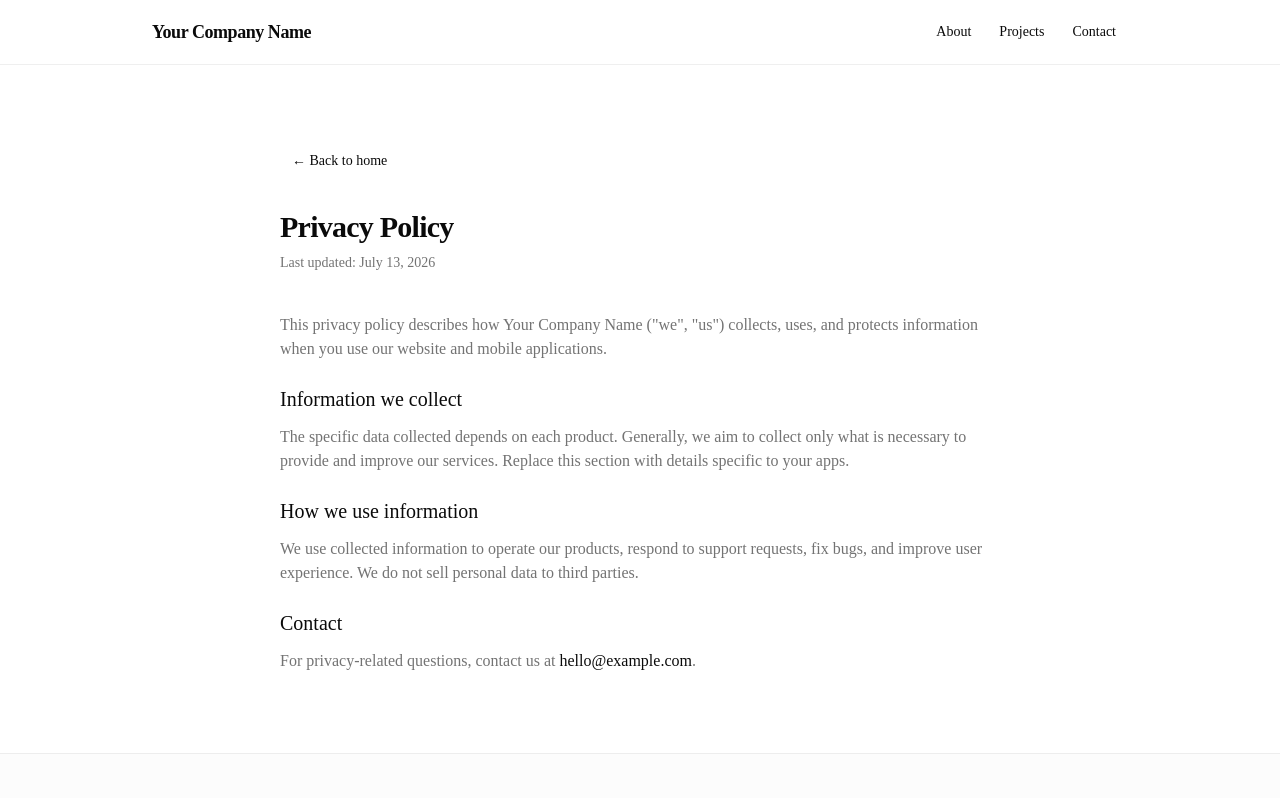
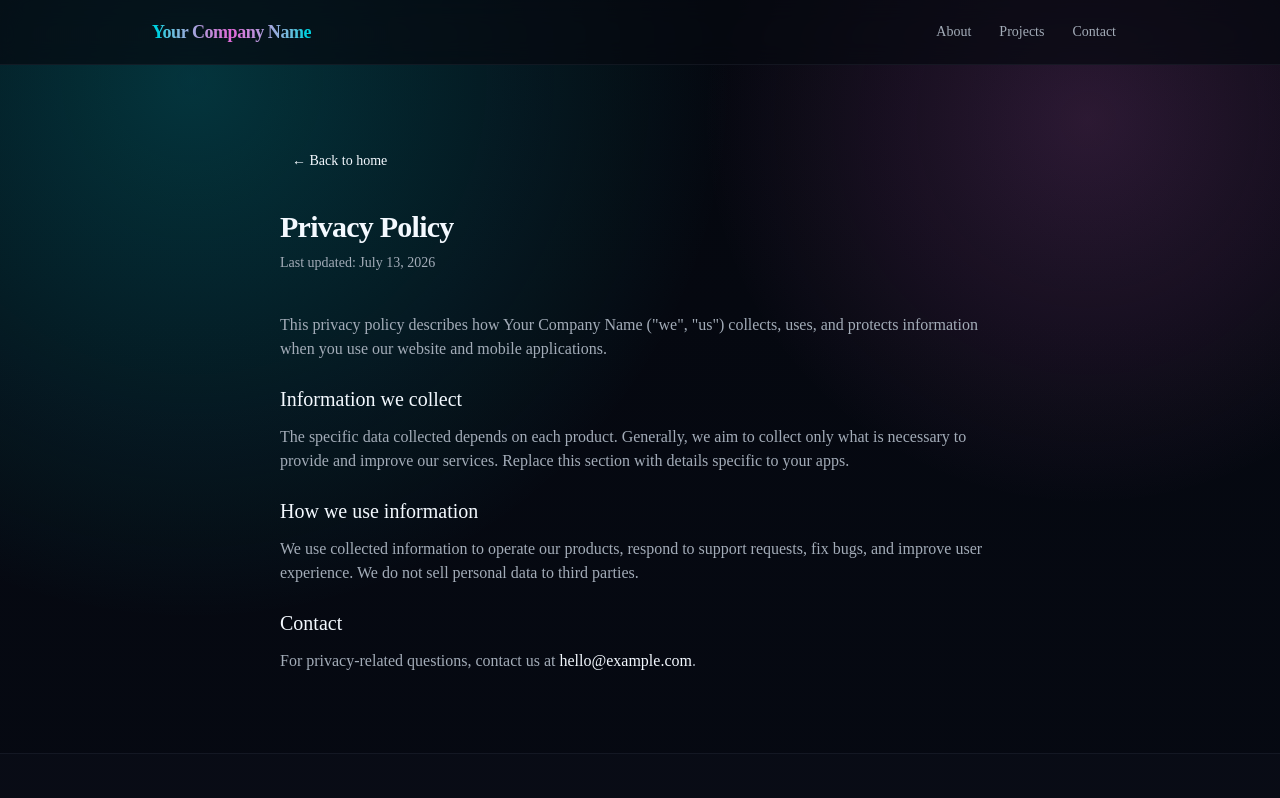
Before and after one commit to PatrykIwasieczko/company-website, a Next.js app: page /privacy in a window 1280 px wide. Shown: the top 798 px of the page. Built offline with nearby package versions, Linux system fonts and the light colour scheme.

Commit message:
feat: update styling, color theme

```diff
--- a/src/app/globals.css
+++ b/src/app/globals.css
@@ -49,72 +49,74 @@
 }
 
 :root {
-  --background: oklch(1 0 0);
-  --foreground: oklch(0.145 0 0);
-  --card: oklch(1 0 0);
-  --card-foreground: oklch(0.145 0 0);
-  --popover: oklch(1 0 0);
-  --popover-foreground: oklch(0.145 0 0);
-  --primary: oklch(0.205 0 0);
-  --primary-foreground: oklch(0.985 0 0);
-  --secondary: oklch(0.97 0 0);
-  --secondary-foreground: oklch(0.205 0 0);
-  --muted: oklch(0.97 0 0);
-  --muted-foreground: oklch(0.556 0 0);
-  --accent: oklch(0.97 0 0);
-  --accent-foreground: oklch(0.205 0 0);
-  --destructive: oklch(0.577 0.245 27.325);
-  --border: oklch(0.922 0 0);
-  --input: oklch(0.922 0 0);
-  --ring: oklch(0.708 0 0);
-  --chart-1: oklch(0.87 0 0);
-  --chart-2: oklch(0.556 0 0);
-  --chart-3: oklch(0.439 0 0);
-  --chart-4: oklch(0.371 0 0);
-  --chart-5: oklch(0.269 0 0);
+  /* Default theme: subtle cyberpunk (dark, readable, neon accents). */
+  --background: oklch(0.14 0.02 265);
+  --foreground: oklch(0.98 0.01 255);
+  --card: oklch(0.17 0.02 265);
+  --card-foreground: oklch(0.98 0.01 255);
+  --popover: oklch(0.17 0.02 265);
+  --popover-foreground: oklch(0.98 0.01 255);
+  --primary: oklch(0.78 0.16 200);
+  --primary-foreground: oklch(0.15 0.02 265);
+  --secondary: oklch(0.22 0.03 265);
+  --secondary-foreground: oklch(0.98 0.01 255);
+  --muted: oklch(0.2 0.02 265);
+  --muted-foreground: oklch(0.74 0.02 255);
+  --accent: oklch(0.7 0.2 330);
+  --accent-foreground: oklch(0.15 0.02 265);
+  --destructive: oklch(0.68 0.2 25);
+  --border: oklch(0.32 0.03 265 / 55%);
+  --input: oklch(0.32 0.03 265 / 60%);
+  --ring: oklch(0.78 0.16 200 / 70%);
+  --chart-1: oklch(0.78 0.16 200);
+  --chart-2: oklch(0.7 0.2 330);
+  --chart-3: oklch(0.72 0.16 145);
+  --chart-4: oklch(0.7 0.12 35);
+  --chart-5: oklch(0.78 0.1 265);
   --radius: 0.625rem;
-  --sidebar: oklch(0.985 0 0);
-  --sidebar-foreground: oklch(0.145 0 0);
-  --sidebar-primary: oklch(0.205 0 0);
-  --sidebar-primary-foreground: oklch(0.985 0 0);
-  --sidebar-accent: oklch(0.97 0 0);
-  --sidebar-accent-foreground: oklch(0.205 0 0);
-  --sidebar-border: oklch(0.922 0 0);
-  --sidebar-ring: oklch(0.708 0 0);
+  --sidebar: oklch(0.17 0.02 265);
+  --sidebar-foreground: oklch(0.98 0.01 255);
+  --sidebar-primary: oklch(0.78 0.16 200);
+  --sidebar-primary-foreground: oklch(0.15 0.02 265);
+  --sidebar-accent: oklch(0.22 0.03 265);
+  --sidebar-accent-foreground: oklch(0.98 0.01 255);
+  --sidebar-border: oklch(0.32 0.03 265 / 55%);
+  --sidebar-ring: oklch(0.78 0.16 200 / 70%);
 }
 
 .dark {
-  --background: oklch(0.145 0 0);
-  --foreground: oklch(0.985 0 0);
-  --card: oklch(0.205 0 0);
-  --card-foreground: oklch(0.985 0 0);
-  --popover: oklch(0.205 0 0);
-  --popover-foreground: oklch(0.985 0 0);
-  --primary: oklch(0.922 0 0);
-  --primary-foreground: oklch(0.205 0 0);
-  --secondary: oklch(0.269 0 0);
-  --secondary-foreground: oklch(0.985 0 0);
-  --muted: oklch(0.269 0 0);
-  --muted-foreground: oklch(0.708 0 0);
-  --accent: oklch(0.269 0 0);
-  --accent-foreground: oklch(0.985 0 0);
-  --destructive: oklch(0.704 0.191 22.216);
-  --border: oklch(1 0 0 / 10%);
-  --input: oklch(1 0 0 / 15%);
-  --ring: oklch(0.556 0 0);
-  --chart-1: oklch(0.87 0 0);
-  --chart-2: oklch(0.556 0 0);
-  --chart-3: oklch(0.439 0 0);
-  --chart-4: oklch(0.371 0 0);
-  --chart-5: oklch(0.269 0 0);
-  --sidebar: oklch(0.205 0 0);
-  --sidebar-foreground: oklch(0.985 0 0);
-  --sidebar-primary: oklch(0.488 0.243 264.376);
-  --sidebar-primary-foreground: oklch(0.985 0 0);
-  --sidebar-accent: oklch(0.269 0 0);
-  --sidebar-accent-foreground: oklch(0.985 0 0);
-  --sidebar-border: oklch(1 0 0 / 10%);
-  --sidebar-ring: oklch(0.556 0 0);
+  /* Same palette as :root (dark-first). */
+  --background: oklch(0.14 0.02 265);
+  --foreground: oklch(0.98 0.01 255);
+  --card: oklch(0.17 0.02 265);
+  --card-foreground: oklch(0.98 0.01 255);
+  --popover: oklch(0.17 0.02 265);
+  --popover-foreground: oklch(0.98 0.01 255);
+  --primary: oklch(0.78 0.16 200);
+  --primary-foreground: oklch(0.15 0.02 265);
+  --secondary: oklch(0.22 0.03 265);
+  --secondary-foreground: oklch(0.98 0.01 255);
+  --muted: oklch(0.2 0.02 265);
+  --muted-foreground: oklch(0.74 0.02 255);
+  --accent: oklch(0.7 0.2 330);
+  --accent-foreground: oklch(0.15 0.02 265);
+  --destructive: oklch(0.68 0.2 25);
+  --border: oklch(0.32 0.03 265 / 55%);
+  --input: oklch(0.32 0.03 265 / 60%);
+  --ring: oklch(0.78 0.16 200 / 70%);
+  --chart-1: oklch(0.78 0.16 200);
+  --chart-2: oklch(0.7 0.2 330);
+  --chart-3: oklch(0.72 0.16 145);
+  --chart-4: oklch(0.7 0.12 35);
+  --chart-5: oklch(0.78 0.1 265);
+  --sidebar: oklch(0.17 0.02 265);
+  --sidebar-foreground: oklch(0.98 0.01 255);
+  --sidebar-primary: oklch(0.78 0.16 200);
+  --sidebar-primary-foreground: oklch(0.15 0.02 265);
+  --sidebar-accent: oklch(0.22 0.03 265);
+  --sidebar-accent-foreground: oklch(0.98 0.01 255);
+  --sidebar-border: oklch(0.32 0.03 265 / 55%);
+  --sidebar-ring: oklch(0.78 0.16 200 / 70%);
 }
 
 @layer base {
@@ -123,8 +125,17 @@
   }
   body {
     @apply bg-background text-foreground;
+    background-image:
+      radial-gradient(900px circle at 15% 10%, color-mix(in oklch, var(--primary) 22%, transparent) 0%, transparent 60%),
+      radial-gradient(700px circle at 85% 15%, color-mix(in oklch, var(--accent) 18%, transparent) 0%, transparent 55%),
+      linear-gradient(to bottom, color-mix(in oklch, var(--background) 92%, black) 0%, var(--background) 70%);
+    background-attachment: fixed;
   }
   html {
     @apply font-sans;
   }
 }
+
+::selection {
+  background: color-mix(in oklch, var(--primary) 35%, transparent);
+}
--- a/src/app/layout.tsx
+++ b/src/app/layout.tsx
@@ -40,7 +40,7 @@ export default function RootLayout({
   return (
     <html
       lang="en"
-      className={`${geistSans.variable} ${geistMono.variable} h-full antialiased`}
+      className={`${geistSans.variable} ${geistMono.variable} dark h-full antialiased`}
     >
       <body className="flex min-h-full flex-col">
         <Header />
--- a/src/components/layout/header.tsx
+++ b/src/components/layout/header.tsx
@@ -8,13 +8,15 @@ export function Header() {
   const { company, navigation } = siteContent;
 
   return (
-    <header className="sticky top-0 z-50 border-b border-border/60 bg-background/80 backdrop-blur-md">
+    <header className="sticky top-0 z-50 border-b border-border/60 bg-background/70 backdrop-blur-md">
       <div className="mx-auto flex h-16 max-w-5xl items-center justify-between px-6">
         <Link
           href="/"
-          className="text-lg font-semibold tracking-tight transition-opacity hover:opacity-80"
+          className="text-lg font-semibold tracking-tight transition-opacity hover:opacity-90"
         >
-          {company.name}
+          <span className="bg-gradient-to-r from-primary via-accent to-primary bg-clip-text text-transparent">
+            {company.name}
+          </span>
         </Link>
 
         <nav className="hidden items-center gap-1 sm:flex">
@@ -22,7 +24,10 @@ export function Header() {
             <a
               key={item.href}
               href={item.href}
-              className={cn(buttonVariants({ variant: "ghost", size: "sm" }))}
+              className={cn(
+                buttonVariants({ variant: "ghost", size: "sm" }),
+                "text-muted-foreground hover:text-foreground"
+              )}
             >
               {item.label}
             </a>
--- a/src/components/projects/project-card.tsx
+++ b/src/components/projects/project-card.tsx
@@ -29,8 +29,8 @@ const statusVariants: Record<
 export function ProjectCard({ project }: { project: Project }) {
   return (
     <Link href={`/projects/${project.slug}`} className="group block h-full">
-      <Card className="h-full overflow-hidden transition-shadow hover:shadow-md">
-        <div className="relative aspect-[16/9] overflow-hidden bg-muted">
+      <Card className="h-full overflow-hidden border-border/60 bg-card/70 transition-[transform,box-shadow,border-color] hover:-translate-y-0.5 hover:border-primary/40 hover:shadow-[0_0_0_1px_color-mix(in_oklch,var(--primary),transparent_70%),0_18px_60px_-22px_color-mix(in_oklch,var(--primary),transparent_70%)]">
+        <div className="relative aspect-[16/9] overflow-hidden bg-muted/30">
           <Image
             src={project.image}
             alt={project.imageAlt}
@@ -38,6 +38,7 @@ export function ProjectCard({ project }: { project: Project }) {
             className="object-cover transition-transform duration-300 group-hover:scale-[1.02]"
             sizes="(max-width: 640px) 100vw, 50vw"
           />
+          <div className="pointer-events-none absolute inset-0 bg-gradient-to-t from-background/55 via-transparent to-transparent opacity-90" />
         </div>
 
         <CardHeader>
--- a/src/components/sections/hero.tsx
+++ b/src/components/sections/hero.tsx
@@ -6,13 +6,13 @@ export function Hero() {
   const { company, owner } = siteContent;
 
   return (
-    <section className="border-b border-border/60 bg-muted/20">
+    <section className="border-b border-border/60">
       <div className="mx-auto max-w-5xl px-6 py-20 sm:py-28">
         <p className="text-sm font-medium text-muted-foreground">
           {owner.role}
         </p>
         <h1 className="mt-3 max-w-2xl text-4xl font-semibold tracking-tight sm:text-5xl">
-          {company.tagline}
+          <span className="text-foreground">{company.tagline}</span>
         </h1>
         <p className="mt-6 max-w-xl text-lg leading-relaxed text-muted-foreground">
           {company.description}
@@ -20,13 +20,19 @@ export function Hero() {
         <div className="mt-8 flex flex-wrap gap-3">
           <a
             href="#projects"
-            className={cn(buttonVariants({ size: "lg" }))}
+            className={cn(
+              buttonVariants({ size: "lg" }),
+              "shadow-[0_0_0_1px_color-mix(in_oklch,var(--primary),transparent_65%),0_0_32px_color-mix(in_oklch,var(--primary),transparent_78%)]"
+            )}
           >
             View projects
           </a>
           <a
             href="#contact"
-            className={cn(buttonVariants({ variant: "outline", size: "lg" }))}
+            className={cn(
+              buttonVariants({ variant: "outline", size: "lg" }),
+              "border-border/70 bg-background/30 hover:bg-background/45"
+            )}
           >
             Get in touch
           </a>
--- a/src/components/sections/projects.tsx
+++ b/src/components/sections/projects.tsx
@@ -7,7 +7,7 @@ export function Projects() {
   const { projects: projectsSection } = siteContent;
 
   return (
-    <section id="projects" className="scroll-mt-16 border-t border-border/60 bg-muted/20">
+    <section id="projects" className="scroll-mt-16 border-t border-border/60">
       <div className="mx-auto max-w-5xl px-6 py-20">
         <h2 className="text-3xl font-semibold tracking-tight">
           {projectsSection.heading}
```
